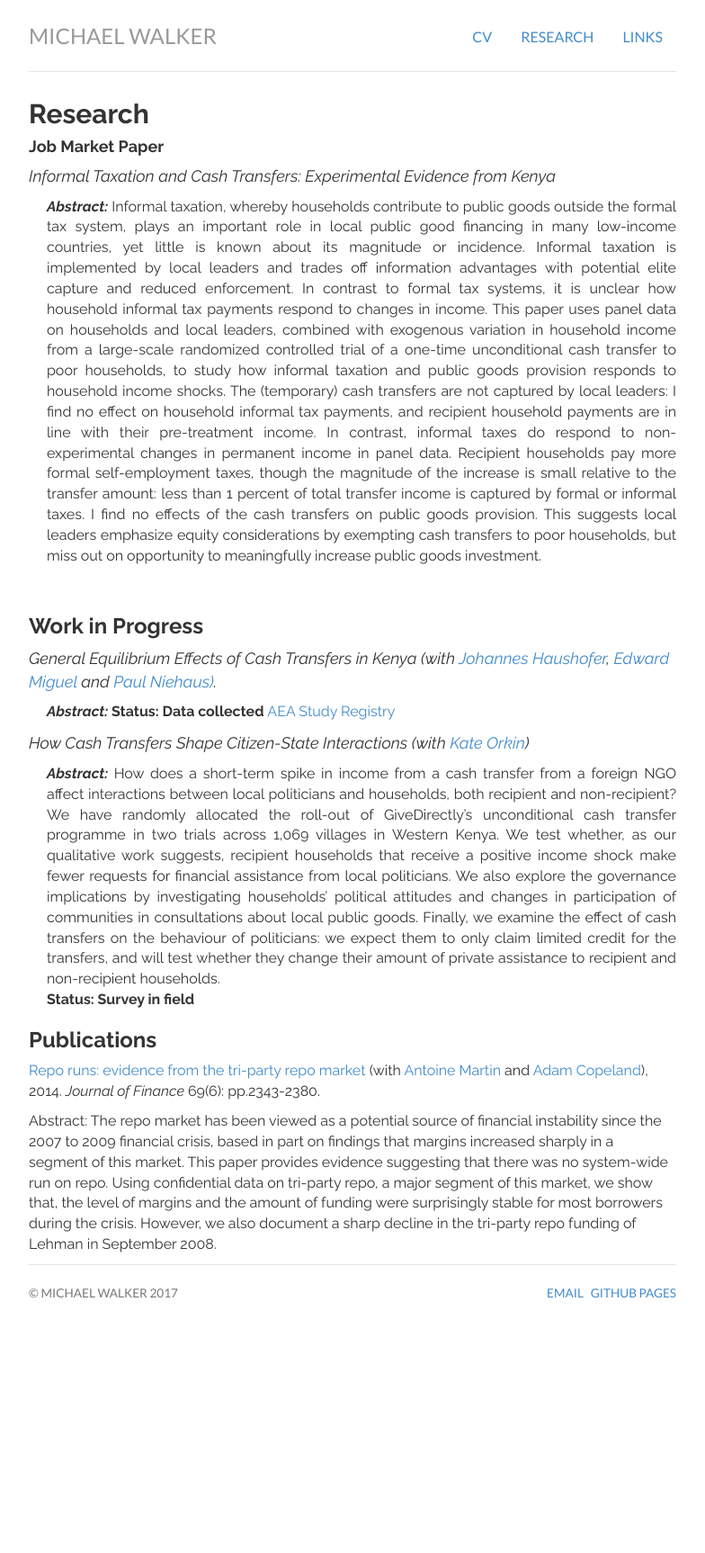
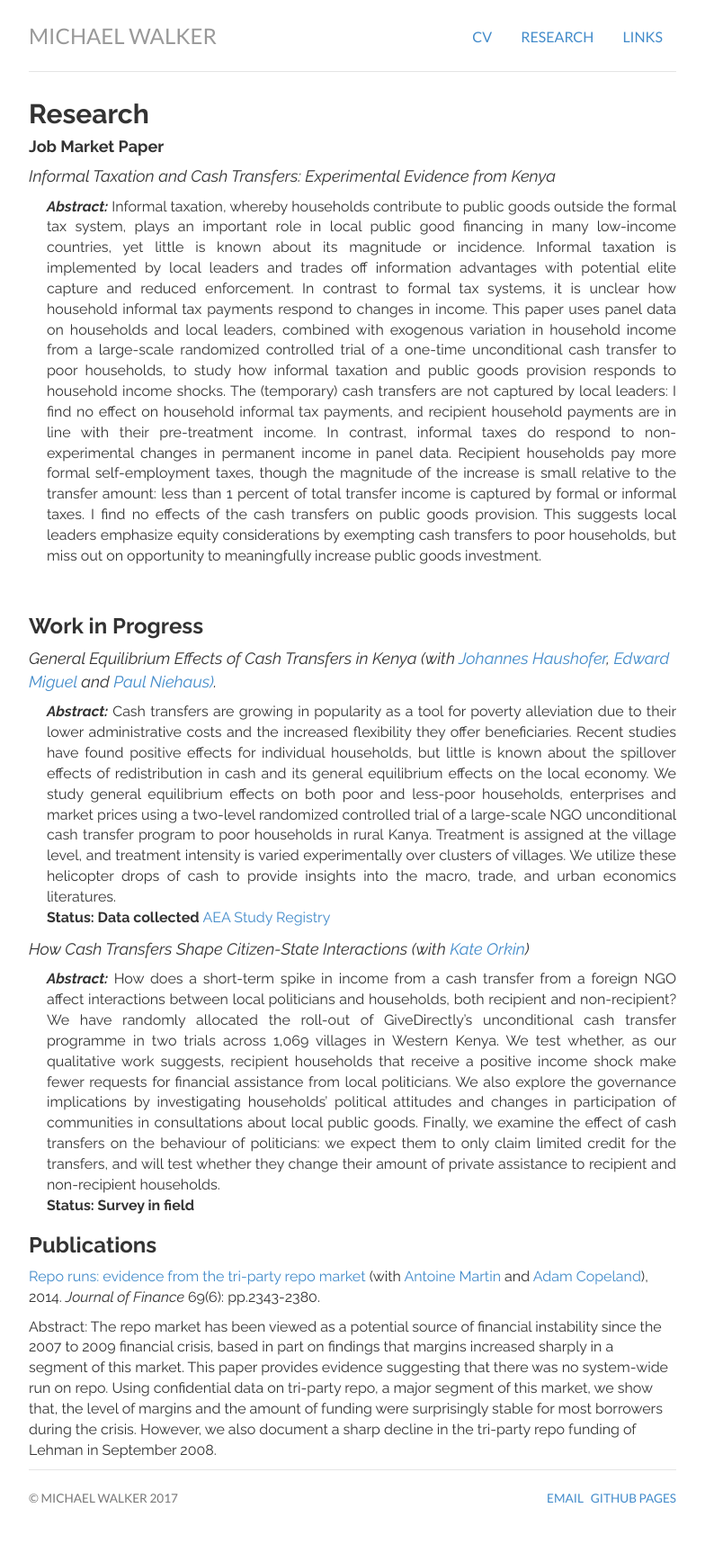
Before and after one commit to mwwalker/mwwalker.github.io, a Jekyll site: the page built from research/index.html, in a window 1280 px wide. Shown: the whole page at 90% size, without its empty margins (248-1032 px from the left). Built offline with Jekyll 4.4.1, drawn with Linux system fonts in a browser that asks for light colours; nearby versions of some CDN libraries; library files that are not in the unit come from our copies; before the commit the page ends 1498 px from its top, so only the background shows below that.

Commit message:
Adding GE description

```diff
--- a/research/index.html
+++ b/research/index.html
@@ -24,7 +24,8 @@ title: Research
 
       <p class="tab" style="text-align:justify">
       <b><i> Abstract: </i></b>
-
+      Cash transfers are growing in popularity as a tool for poverty alleviation due to their lower administrative costs and the increased flexibility they offer beneficiaries. Recent studies have found positive effects for individual households, but little is known about the spillover effects of redistribution in cash and its general equilibrium effects on the local economy. We study general equilibrium effects on both poor and less-poor households, enterprises and market prices using a two-level randomized controlled trial of a large-scale NGO unconditional cash transfer program to poor households in rural Kanya. Treatment is assigned at the village level, and treatment intensity is varied experimentally over clusters of villages. We utilize these helicopter drops of cash to provide insights into the macro, trade, and urban economics literatures.
+      <br>
       <b> Status: Data collected </b>
       <a href="https://www.socialscienceregistry.org/trials/505">  AEA Study Registry</a> </p>
 
```
